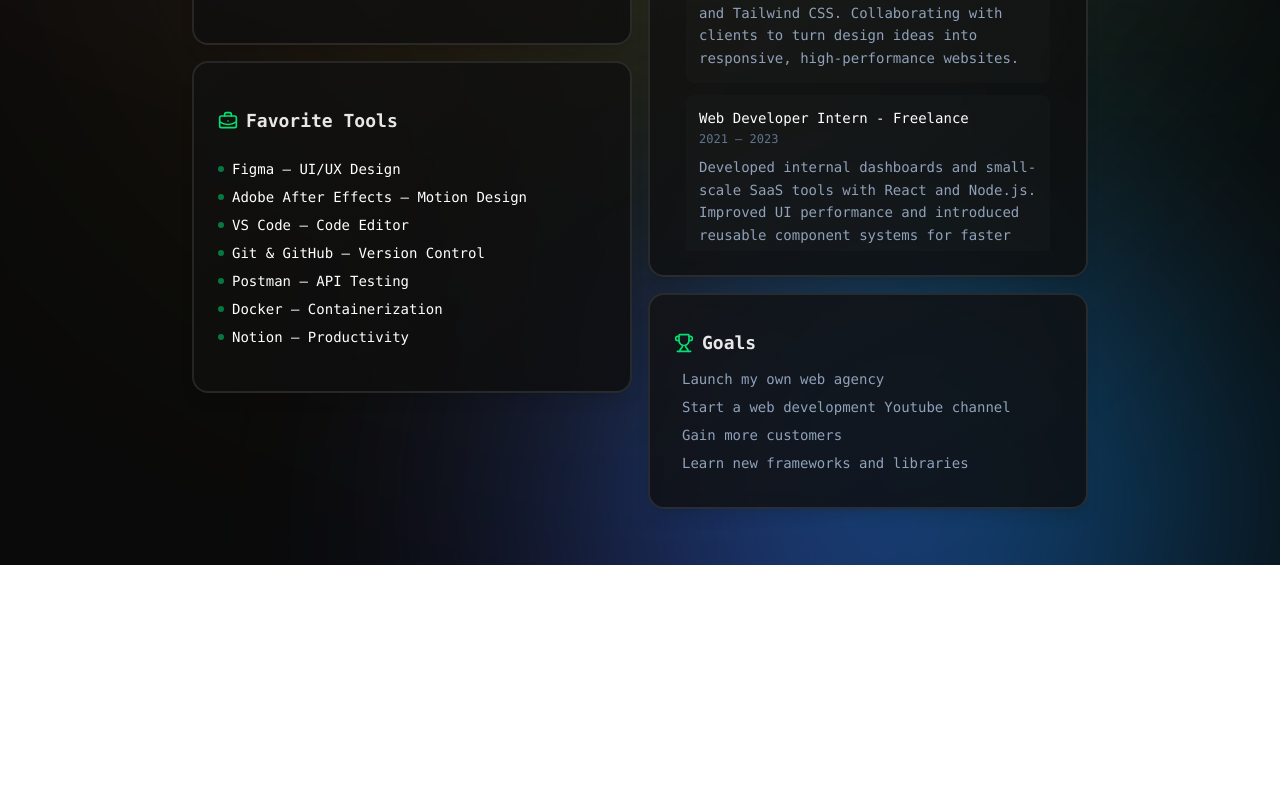
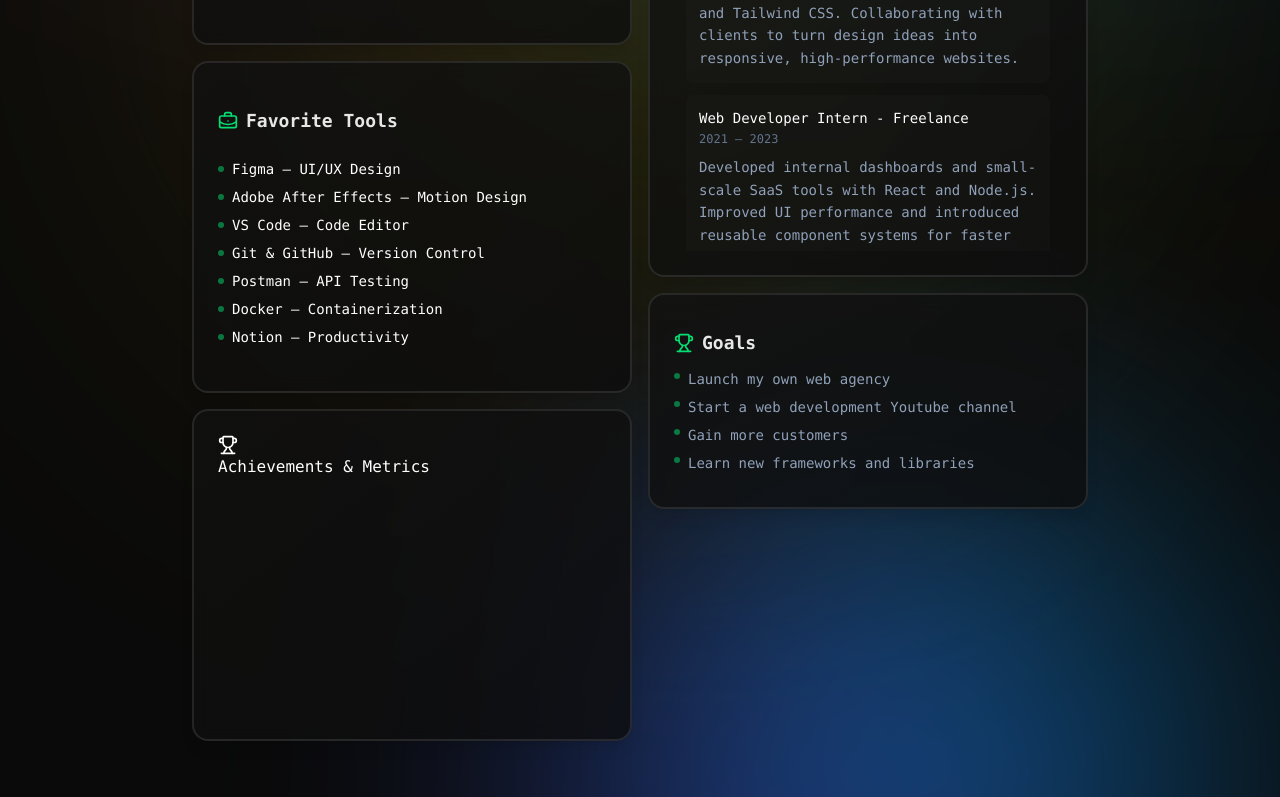
Before and after one commit to aritra0085/portfolioN, a React (Vite) app: page / in a window 1280 px wide. Shown: the part 923-1720 px from the top of the page. Before the commit the page ends 1488 px from the top, so only its background shows below. Built offline with nearby package versions, Linux system fonts and the light colour scheme.

Commit message:
new box add

```diff
--- a/src/App.jsx
+++ b/src/App.jsx
@@ -246,11 +246,20 @@ function App() {
               <ul className="text-slate-400 text-sm space-y-2">
                 {goals.map((goal,i) => (
                   <li key={i} className="flex items-start gap-2">
-                    <span></span>
+                    <span className="bullet mt-1 bg-green-400/50 group-hover:bg-green-400"></span>
                     {goal}
                   </li>
                 ))}
               </ul>
+          </motion.div>
+
+          <motion.div variants={itemVariants}
+          className="card card-yellow row-span-3 sm:roe-span-4 flex flex-col gap-4">
+
+            <h2>
+              <Trophy size={20}/>
+              <span>Achievements & Metrics</span>
+            </h2>
           </motion.div>
         </motion.main>
       </div>
```
